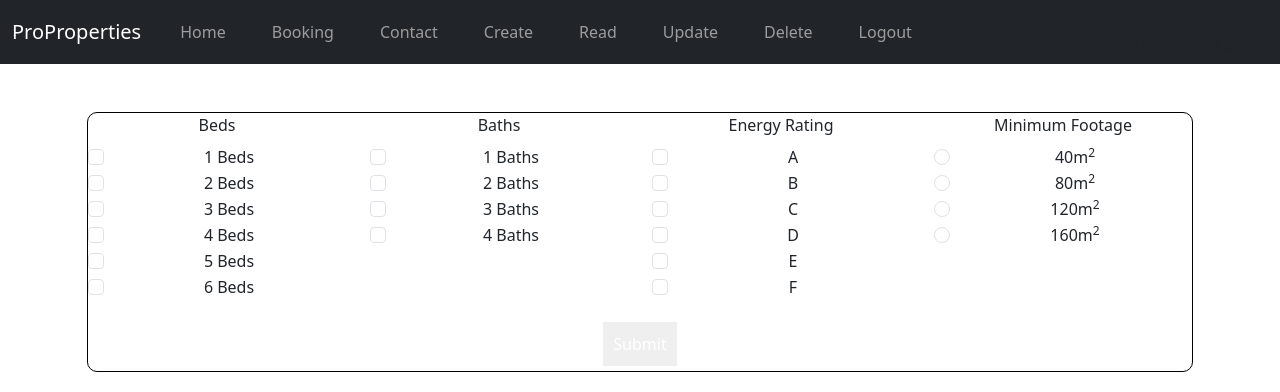
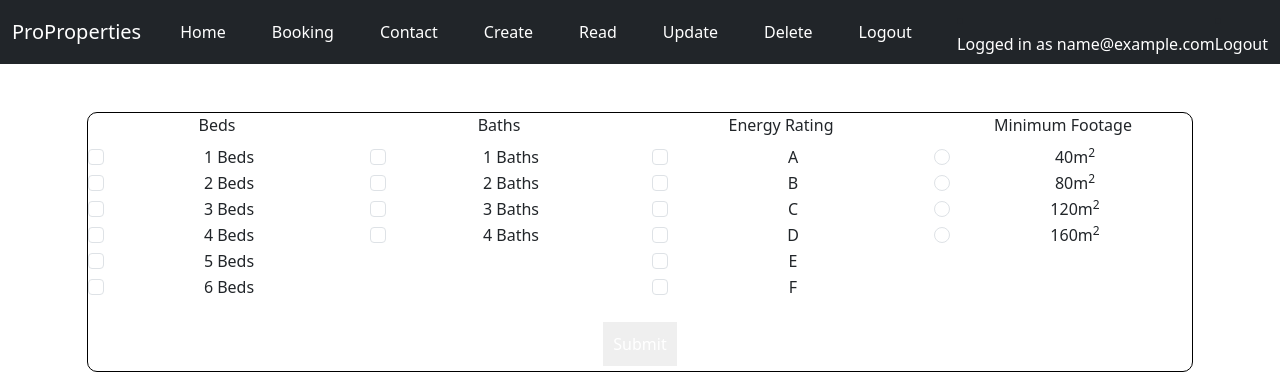
Before and after one commit to ccoffinn/ProProperties, a PHP site: page /index.php in a window 1280 px wide. Shown: the top 392 px of the page. Run offline with PHP 8.4, Linux system fonts and the light colour scheme; the visitor is signed in with stand-in values (Sample User, id 1); data comes from the database, SQL or seed files in the repository.

Commit message:
Update ProPropStyle.css

```diff
--- a/public/css/ProPropStyle.css
+++ b/public/css/ProPropStyle.css
@@ -171,7 +171,20 @@ h4 {
     background-color: black;
 }
 
+.navbar .nav-link {
+    color: white;
+}
+
 .navbar .nav-link:hover {
+    color: orange;
+}
+
+/* specifically for the email */
+.navbar .nav-item span {
+    color: white;
+}
+
+.navbar .nav-item span:hover {
     color: orange;
 }
 
```
